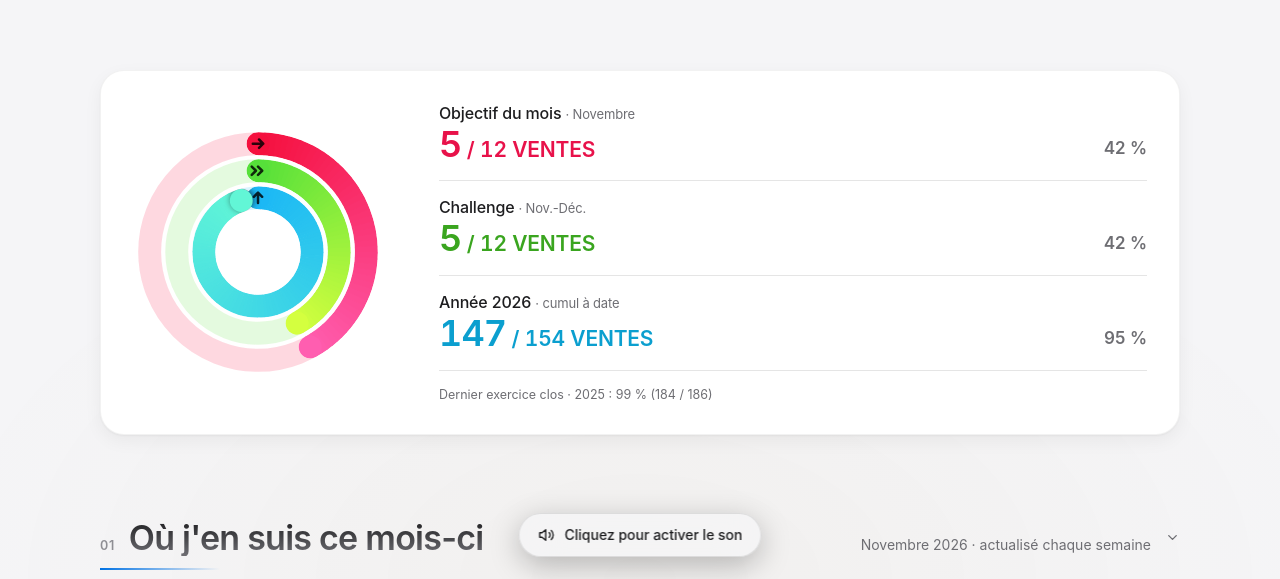
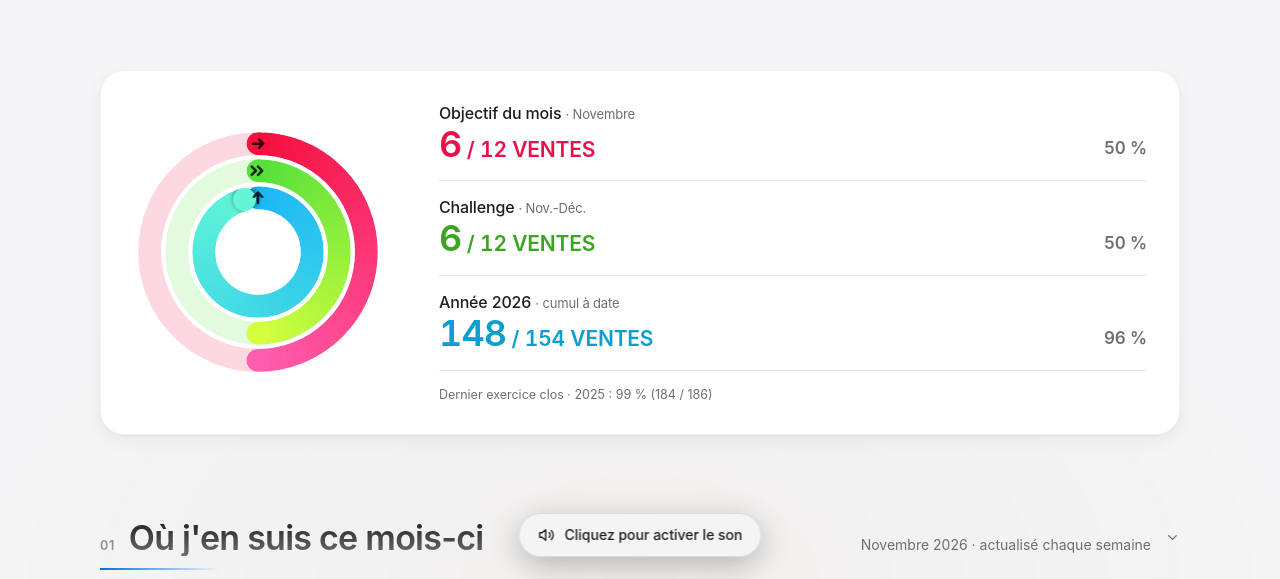
Before and after one commit to mchapotatotolift-droid/Dashboard, a plain HTML site: page index.html in a window 1280 px wide. Shown: the part 221-800 px from the top of the page. Drawn offline with Linux system fonts and the light colour scheme; animation ran at ten frames a second.

Commit message:
Novembre : vente Bleuze (Line, chèque à l'installation) — prix, remise et R1/R2 à confirmer
Co-Authored-By: Claude Opus 5.5 <noreply@anthropic.com>
Claude-Session: https://claude.ai/code/session_015oX8hRDUGgzypqZRssB9vg

```diff
--- a/index.html
+++ b/index.html
@@ -1027,6 +1027,7 @@ const salesNov=[
   {client:"Petitjean", floors:1, r1:false, payment:"direct", remise:6.54, modele:"line", ht:3317.54, date:"2026-11-06"}, /* VOF-288538 (devis du 13/10, validité échue le 03/11) — R2 · RDC → 1er · BDC reçu le 06/11 (date non remplie) · acompte 30 % chèque 1 050 € + prélèvement 3 mensualités */
   {client:"Thopart", floors:1, r1:false, payment:"subvention", remise:7.14, modele:"smart", ht:8236.97, date:"2026-11-06"}, /* VOF-279037 (devis du 14/10) — R2 · RDC → 1er (Mennecy, 91) · MaPrimeAdapt' notifiée le 07/07 (dossier 091021310, 4 918 €) · reste à charge 3 772 € en 2 chèques au technicien */
   {client:"Sanchez", floors:1, r1:false, payment:"credit", remise:null, modele:"line", ht:3317.54, date:"2026-11-10"}, /* VOF-287348 — bon pour accord 3 500 € TTC · crédit Franfinance 12 × 291,66 € sans apport ni assurance · HT déduit (3 500 / 1,055) · remise, R1/R2 et étages à confirmer */
+  {client:"Bleuze", floors:1, r1:false, payment:"direct", remise:null, modele:"line", ht:null, date:"2026-11-10"}, /* VOF-290579 — chèque 100 % à l'installation · prix, remise, R1/R2 et étages à confirmer */
 ]; /* ventes du mois en cours (Novembre) — cycle commission actif */
 const challengeSalesND=salesNov; /* challenge Novembre-Décembre — ajouter salesDec en décembre */
 
```
